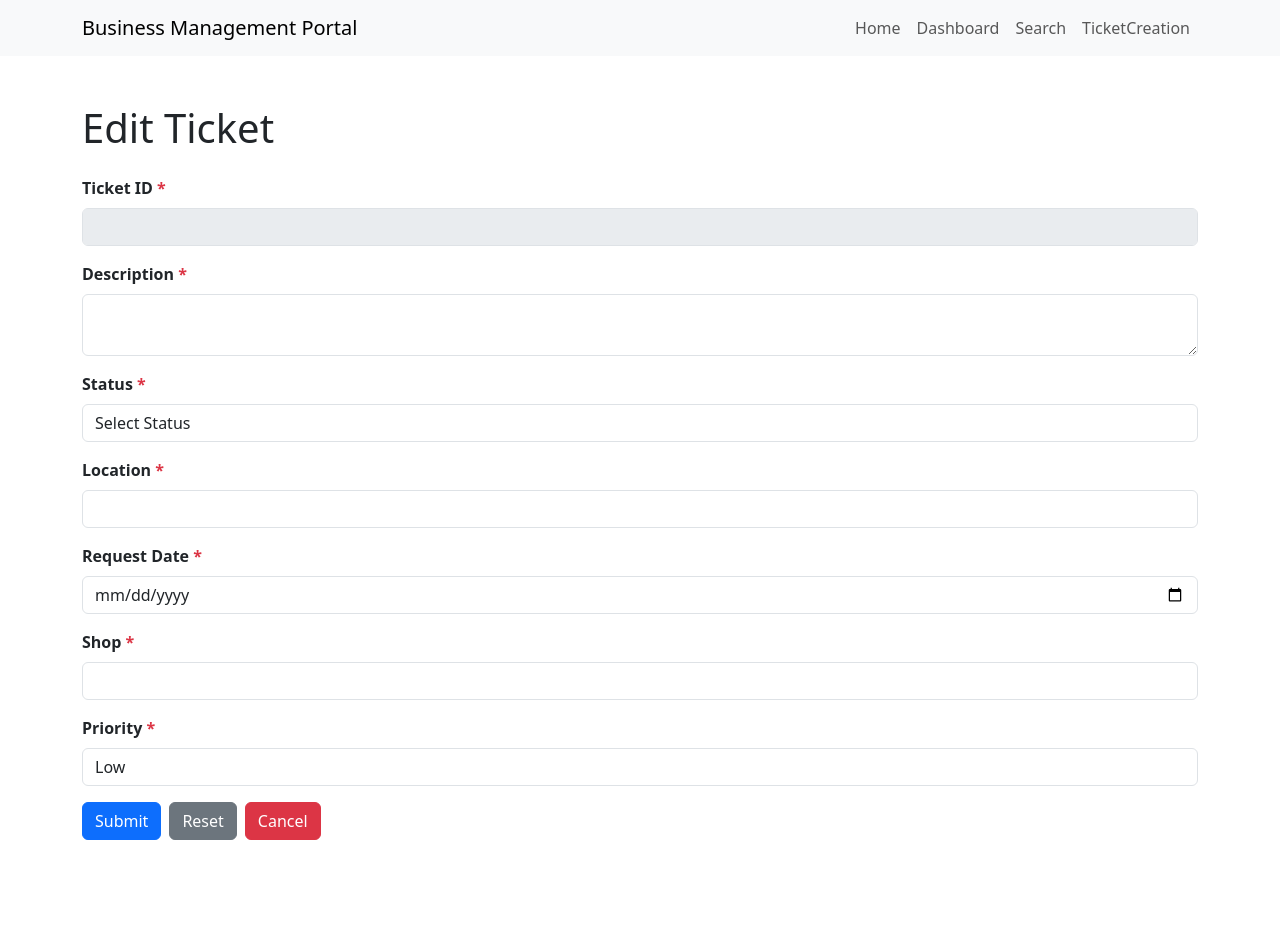
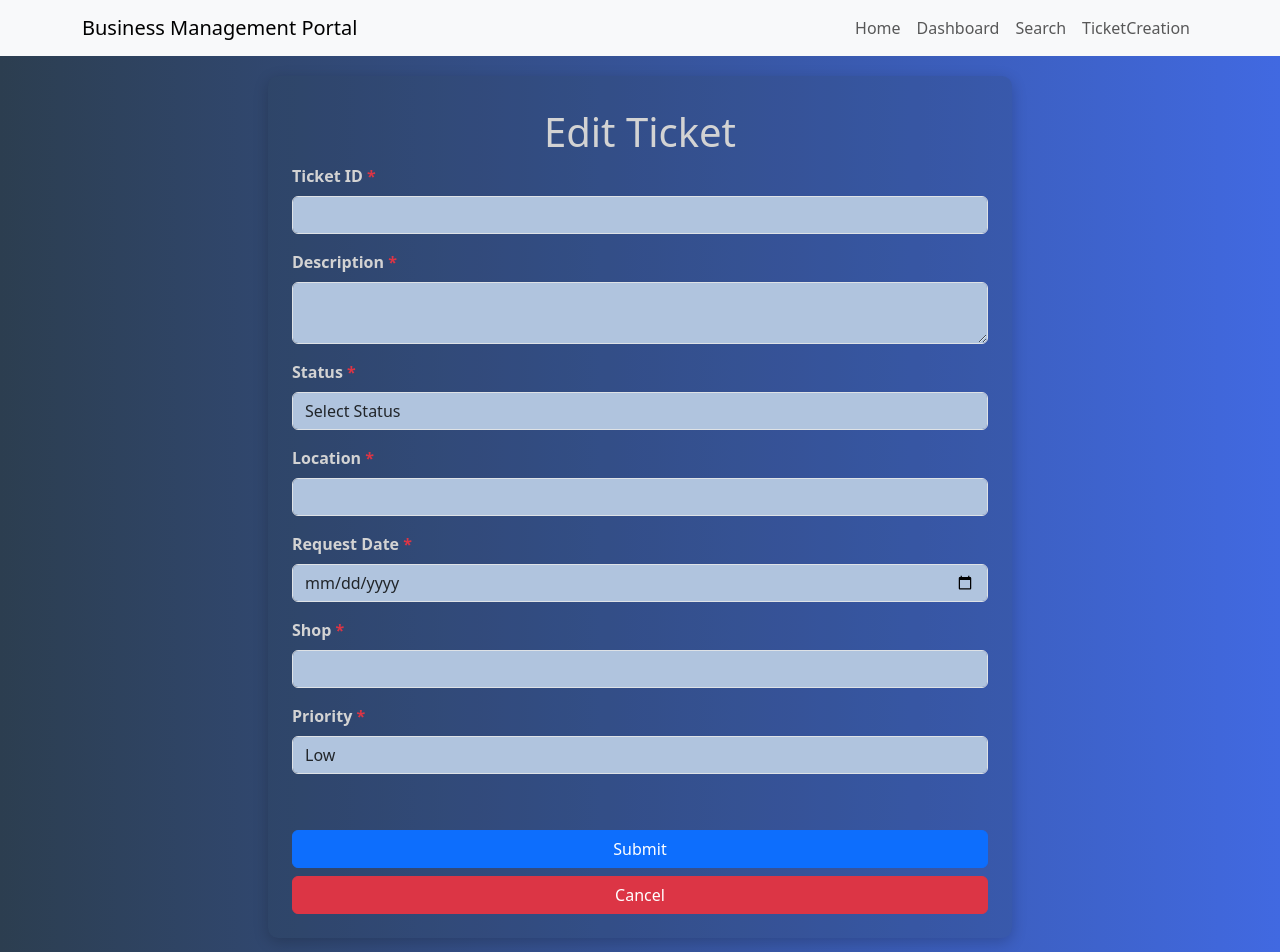
Before and after one commit to imOnVacation/frontend-tech-final-project, a React (Create React App) app in the folder client/: page /ticketedit/1 in a window 1280 px wide. Shown: the top 952 px of the page. Before the commit the page ends 840 px from the top, so only its background shows below. Built offline with nearby package versions, Linux system fonts and the light colour scheme.

Commit message:
Added hover, bg to edit page

```diff
--- a/client/src/components/TicketEdit.js
+++ b/client/src/components/TicketEdit.js
@@ -41,8 +41,8 @@ const TicketEdit = () => {
         throw new Error("Failed to update the ticket");
       }
 
-      setMessage({ type: "success", text: "Ticket updated successfully!" });
-      setTimeout(() => navigate("/"), 5000);
+      setMessage({ type: "success", text: "Ticket Updated Successfully!" });
+      setTimeout(() => navigate("/search"), 8000);
     } catch (error) {
       setMessage({
         type: "error",
@@ -51,25 +51,33 @@ const TicketEdit = () => {
     }
   };
 
-  const handleReset = () => {
-    setFormData({
-      id: ticket?.id || "",
-      description: ticket?.description || "",
-      status: ticket?.status || "",
-      location: ticket?.location || "",
-      request_date: ticket?.request_date || "",
-      shop: ticket?.shop || "",
-      priority: ticket?.priority || "",
-    });
-  };
-
   const handleCancel = () => {
-    navigate("/search");
+    setMessage({ type: "info", text: "No Changes Made" });
+    setTimeout(() => navigate("/search"), 2000);
   };
 
   return (
-    <div className="container mt-5">
-      <h1 className="mb-4">Edit Ticket</h1>
+    <div
+      style={{
+        background: "linear-gradient(90deg, #2C3E50, #4169E1)",
+        minHeight: "100vh",
+        display: "flex",
+        justifyContent: "center",
+        alignItems: "center",
+        padding: "20px",
+      }}
+    >
+      <div
+        className="container p-4"
+        style={{
+          background: "rgba(44, 62, 80, 0.2)",
+          borderRadius: "10px",
+          color: "#D3D3D3",
+          boxShadow: "0 4px 15px rgba(0, 0, 0, 0.2)",
+          width: "60%",
+        }}
+      >
+        <h1 className="my-2 text-center">Edit Ticket</h1>
 
         {message.text && (
           <div
@@ -91,6 +99,9 @@ const TicketEdit = () => {
               className="form-control"
               value={formData.id}
               disabled
+              style={{
+                backgroundColor: "#B0C4DE",
+              }}
             />
           </div>
 
@@ -104,6 +115,9 @@ const TicketEdit = () => {
               value={formData.description}
               onChange={handleInputChange}
               required
+              style={{
+                backgroundColor: "#B0C4DE",
+              }}
             ></textarea>
           </div>
 
@@ -118,6 +132,9 @@ const TicketEdit = () => {
               value={formData.status}
               onChange={handleInputChange}
               required
+              style={{
+                backgroundColor: "#B0C4DE",
+              }}
             >
               <option value="">Select Status</option>
               <option value="Completed">Completed</option>
@@ -139,6 +156,9 @@ const TicketEdit = () => {
               value={formData.location}
               onChange={handleInputChange}
               required
+              style={{
+                backgroundColor: "#B0C4DE",
+              }}
             />
           </div>
 
@@ -153,6 +173,9 @@ const TicketEdit = () => {
               value={formData.request_date}
               onChange={handleInputChange}
               required
+              style={{
+                backgroundColor: "#B0C4DE",
+              }}
             />
           </div>
 
@@ -167,6 +190,9 @@ const TicketEdit = () => {
               value={formData.shop}
               onChange={handleInputChange}
               required
+              style={{
+                backgroundColor: "#B0C4DE",
+              }}
             />
           </div>
 
@@ -180,6 +206,9 @@ const TicketEdit = () => {
               value={formData.priority}
               onChange={handleInputChange}
               required
+              style={{
+                backgroundColor: "#B0C4DE",
+              }}
             >
               <option value="Low">Low</option>
               <option value="Medium">Medium</option>
@@ -187,24 +216,27 @@ const TicketEdit = () => {
             </select>
           </div>
 
-        <button type="submit" className="btn btn-primary me-2">
+          <div className="row mt-5">
+            <div className="col">
+              <button type="submit" className="btn btn-primary mt-2 w-100">
                 Submit
               </button>
+            </div>
+          </div>
+        </form>
+
+        <div className="row">
+          <div className="col d-flex justify-content-end">
             <button
               type="button"
-          className="btn btn-secondary me-2"
-          onClick={handleReset}
-        >
-          Reset
-        </button>
-        <button
-          type="button"
-          className="btn btn-danger me-2"
+              className="btn btn-danger mt-2 w-100"
               onClick={handleCancel}
             >
               Cancel
             </button>
-      </form>
+          </div>
+        </div>
+      </div>
     </div>
   );
 };
```
Lines whose indentation alone changed are shown as unchanged.
